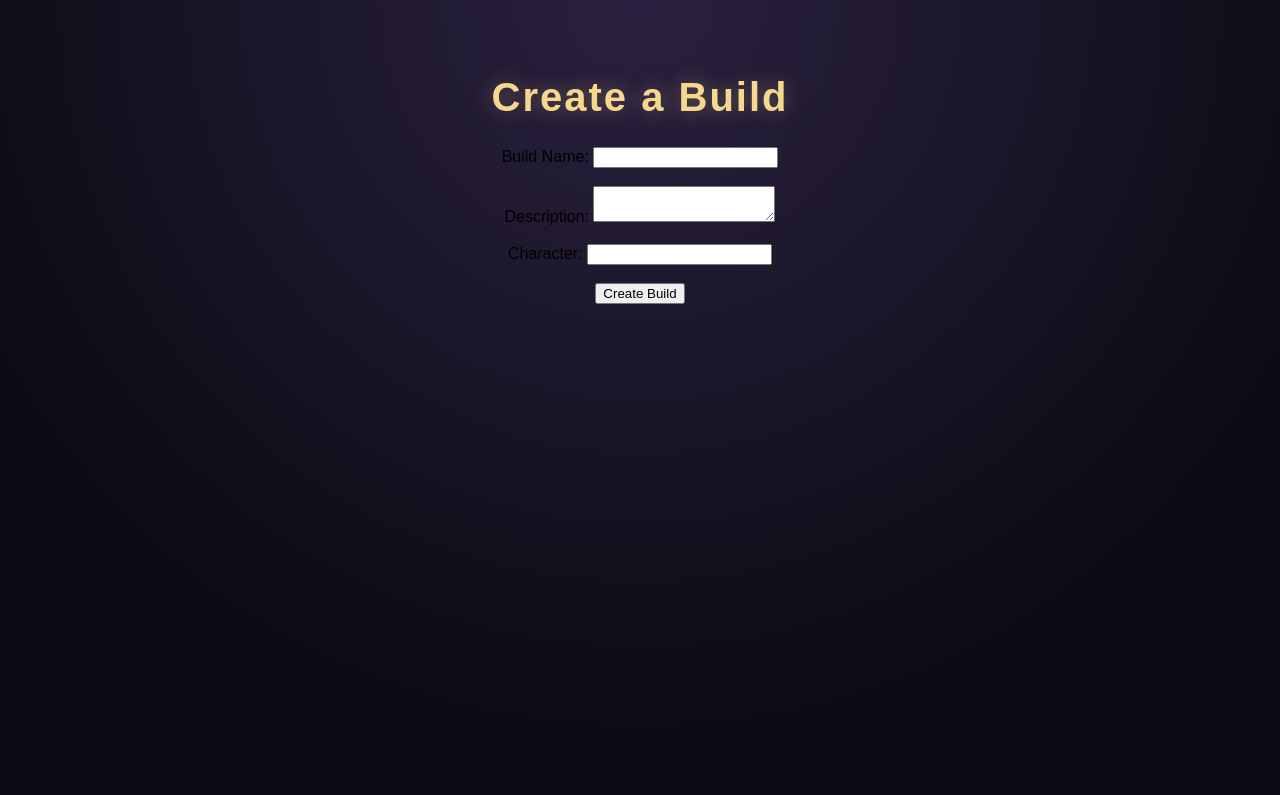
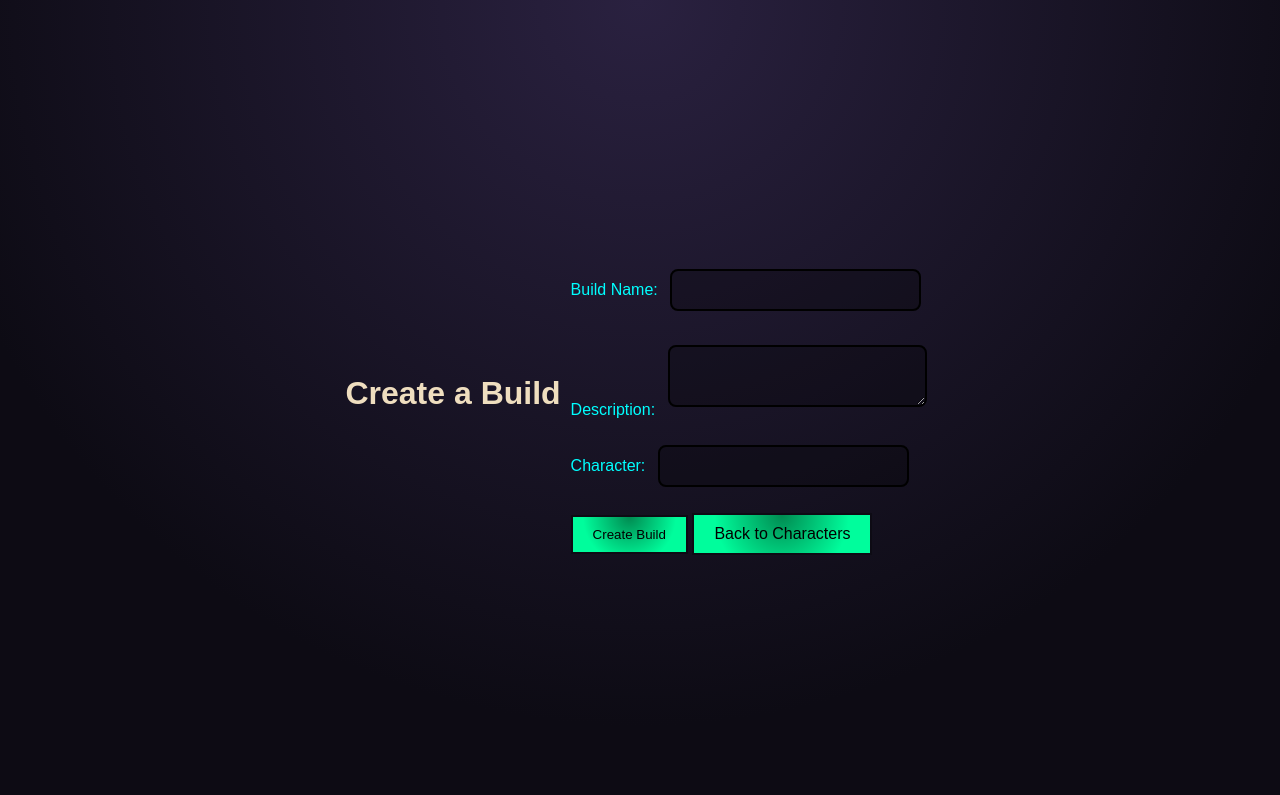
Before and after one commit to jluu27/fullstack-project, a Flask app: page /create_build in a window 1280 px wide. Shown: the top 795 px of the page. Run offline with Flask 3, Linux system fonts and the light colour scheme; a user stored in the database is signed in.

Commit message:
visual changes

```diff
--- a/front end/templates/create_build.html
+++ b/front end/templates/create_build.html
@@ -3,7 +3,7 @@
 
 <head>
     <title>Create Build</title>
-    <link rel="stylesheet" href="/static/main_style.css">
+    <link rel="stylesheet" href="/static/login_style.css">
 </head>
 
 <body>
@@ -12,23 +12,23 @@
 
     <form action="/create_build" method="POST">
 
-        <label for="build_name">Build Name:</label>
-        <input type="text" id="build_name" name="build_name">
+        <label for="build_name" class='text-box'>Build Name:</label>
+        <input class='labeltext-box' type="text" id="build_name" name="build_name">
 
         <br><br>
 
-        <label for="description">Description:</label>
-        <textarea id="description" name="description"></textarea>
+        <label for="description"class='text-box'>Description:</label>
+        <textarea class='labeltext-box' id="description" name="description"></textarea>
 
         <br><br>
 
-        <label for="character">Character:</label>
-        <input type="text" id="character" name="character">
+        <label for="character" class='text-box'>Character:</label>
+        <input class='labeltext-box' type="text" id="character" name="character">
 
         <br><br>
 
-        <button type="submit">Create Build</button>
-
+        <button type="submit" class="login-button">Create Build</button>
+        <a class="login-button" href="/main">Back to Characters</a>
     </form>
 
 </body>
```
Also changed, not shown: front end/templates/edit_build.html (+7 -5 lines), front end/database.db.
